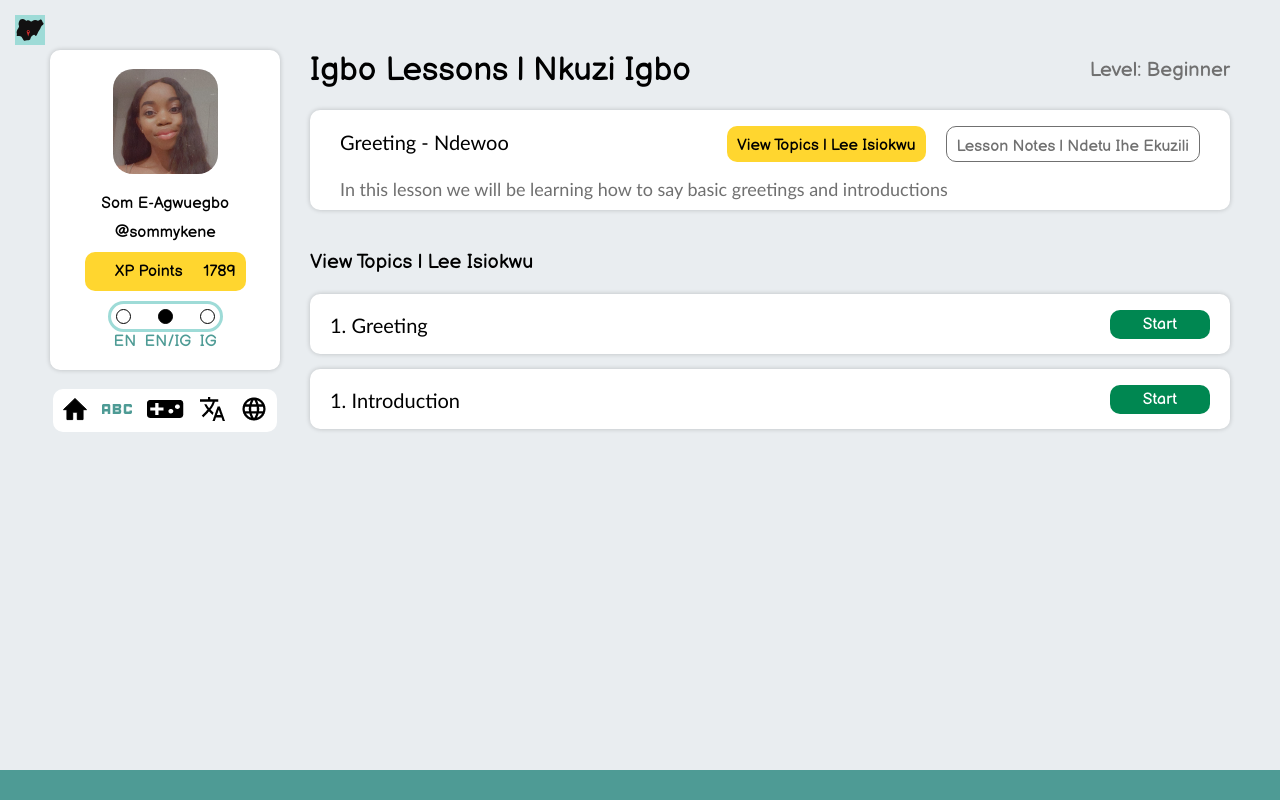
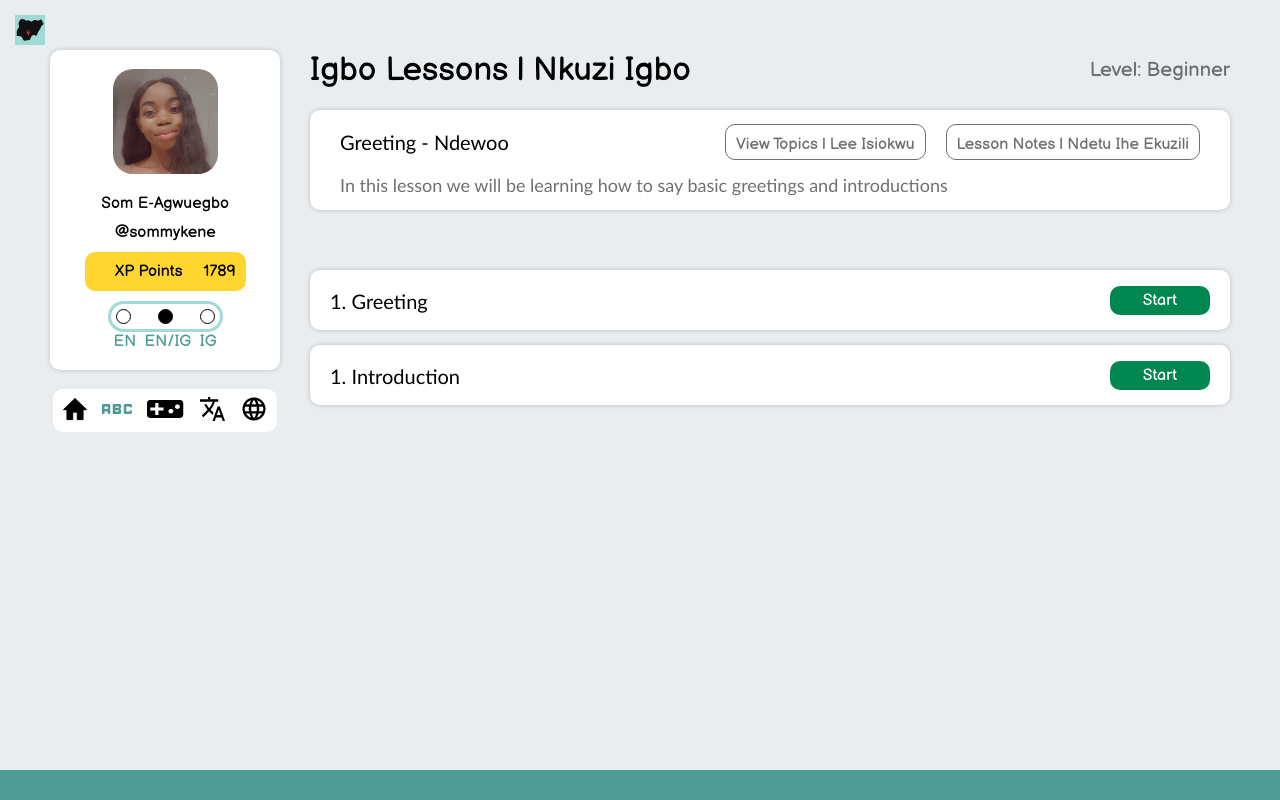
Before and after one commit to sommykene/coc251-project-v3, a React (Create React App) app: page /learn/1/details in a window 1280 px wide. Built offline with nearby package versions, Linux system fonts and the light colour scheme.

Commit message:
added navigation

```diff
--- a/src/screens/learn/LessonDetailsScreen.js
+++ b/src/screens/learn/LessonDetailsScreen.js
@@ -8,15 +8,12 @@ import DetailsCard from "./components/DetailsCard";
 import BottomColorStrip from "../../components/BottomColorStrip";
 import { Spacer } from "../../components/utils";
 import Sidebar from "../../components/Sidebar";
+import { useSearchParams } from "react-router-dom";
 
 function LessonDetailsScreen() {
   const { t, i18n } = useTranslation("common");
-  const [tab, setTab] = useState("viewtopics");
+  let [searchParams, setSearchParams] = useSearchParams();
   const page = "learn";
-
-  const handleTabChange = (name) => {
-    setTab(name);
-  };
 
   return (
     <div style={{ display: "flex", gap: "30px" }}>
@@ -38,15 +35,10 @@ function LessonDetailsScreen() {
           </span>
         </div>
         <Spacer height="20px" />
-        <LessonCard
-          title={"Greeting - Ndewoo"}
-          description={true}
-          tab={tab}
-          setTab={(tabname) => handleTabChange(tabname)}
-        />
+        <LessonCard title={"Greeting - Ndewoo"} description={true} />
         <Spacer height="40px" />
         {/* TABS */}
-        <p className="subtitle balsamiq-ig">{t(tab)}</p>
+        <p className="subtitle balsamiq-ig">{t(searchParams.get("tab"))}</p>
 
         <div
           style={{
@@ -56,7 +48,7 @@ function LessonDetailsScreen() {
             marginTop: "20px",
           }}
         >
-          {tab !== "lessonnotes" ? (
+          {searchParams.get("tab") !== "lessonnotes" ? (
             <>
               <DetailsCard title={"Greeting"} page="viewtopics" />
               <DetailsCard title={"Introduction"} page="viewtopics" />
--- a/src/screens/learn/components/LessonCard.js
+++ b/src/screens/learn/components/LessonCard.js
@@ -1,9 +1,12 @@
 import React, { useEffect } from "react";
 import { useTranslation } from "react-i18next";
+import { Link, useParams, useSearchParams } from "react-router-dom";
 import { color } from "../../../assets/colors/colors";
 
-function LessonCard({ title, description, tab, setTab }) {
+function LessonCard({ lessonid, title, description }) {
   const { t, i18n } = useTranslation("common");
+  let params = useParams();
+  let [searchParams, setSearchParams] = useSearchParams();
 
   return (
     <div
@@ -13,20 +16,26 @@ function LessonCard({ title, description, tab, setTab }) {
       <div style={styles.main}>
         <p style={styles.lessonsTitle}>{title}</p>
         <div style={styles.buttons} className="balsamiq-ig">
-          <p
-            style={tab !== "viewtopics" ? styles.button : styles.buttonSelected}
-            onClick={() => setTab("viewtopics")}
+          <Link
+            style={
+              searchParams.get("tab") !== "viewtopics"
+                ? styles.button
+                : styles.buttonSelected
+            }
+            to={`/learn/${lessonid || params.lessonid}/details?tab=viewtopics`}
           >
             {t("viewtopics")}
-          </p>
-          <p
+          </Link>
+          <Link
             style={
-              tab !== "lessonnotes" ? styles.button : styles.buttonSelected
+              searchParams.get("tab") !== "lessonnotes"
+                ? styles.button
+                : styles.buttonSelected
             }
-            onClick={() => setTab("lessonnotes")}
+            to={`/learn/${lessonid || params.lessonid}/details?tab=lessonnotes`}
           >
             {t("lessonnotes")}
-          </p>
+          </Link>
         </div>
       </div>
       {description && (
@@ -54,6 +63,7 @@ const styles = {
     display: "flex",
     flexDirection: "row",
     gap: "20px",
+    alignItems: "center",
   },
   button: {
     borderRadius: "10px",
@@ -61,12 +71,14 @@ const styles = {
     padding: "10px 10px 5px",
     color: color.darkgrey,
     cursor: "pointer",
+    height: "fit-content",
   },
   buttonSelected: {
     borderRadius: "10px",
     padding: "10px 10px 5px",
     backgroundColor: color.yellow,
     cursor: "pointer",
+    color: color.black,
   },
   description: {
     fontSize: "18px",
```
